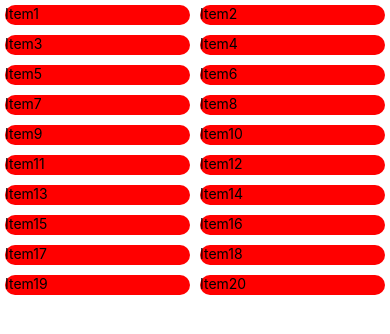
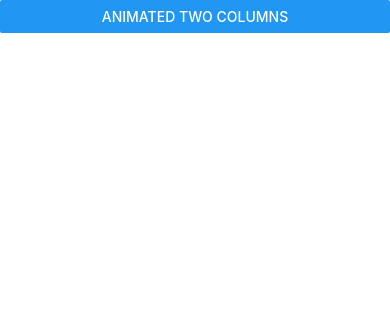
Before and after one commit to vovkasm/RnLiveListDemo, a React Native app: screen / in a window 390 px wide. Shown: the top 334 px of the page. Built offline with nearby package versions, Linux system fonts and the light colour scheme.

Commit message:
allow typechecking from `npm test`, remove old tests

```diff
--- a/App.tsx
+++ b/App.tsx
@@ -1,112 +1,21 @@
 import React from 'react';
-import {
-  LayoutAnimation,
-  Pressable,
-  SafeAreaView,
-  Text,
-  View,
-} from 'react-native';
-import {makeAutoObservable} from 'mobx';
-import {observer} from 'mobx-react-lite';
+import {Button, SafeAreaView} from 'react-native';
+import {Navigation} from 'react-native-navigation';
 
-class Item {
-  selected: boolean = false;
-
-  constructor(readonly id: string) {
-    makeAutoObservable(this);
-  }
-
-  onPress = () => {
-    LayoutAnimation.easeInEaseOut();
-    this.selected = !this.selected;
-  };
-}
-
-class List {
-  items: Item[] = [];
-
-  get orderedItems(): Item[] {
-    const remaining = this.items.slice();
-    const result: Item[] = [];
-    let current: Item[] = [];
-    while (remaining.length > 0) {
-      const currentWidth = getItemsWidth(current);
-      const idx = remaining.findIndex(
-        item => currentWidth + getItemWidth(item) <= 2,
-      );
-      if (idx >= 0) {
-        const [item] = remaining.splice(idx, 1);
-        if (!item) {
-          break;
-        }
-
-        current.push(item);
-        if (getItemsWidth(current) >= 2) {
-          result.push(...current);
-          current = [];
-        }
-      } else {
-        result.push(...remaining);
-        result.push(...current);
-        current = [];
-        break;
-      }
-    }
-    if (current.length > 0) {
-      result.push(...current);
-    }
-    return result;
-  }
-
-  constructor() {
-    makeAutoObservable(this);
-    for (let i = 0; i < 20; i++) {
-      this.items.push(new Item(`Item${i + 1}`));
-    }
-  }
-}
-
-function getItemsWidth(items: Item[]): number {
-  let width = 0;
-  for (const item of items) {
-    width += getItemWidth(item);
-  }
-  return width;
-}
-
-function getItemWidth(item: Item): number {
-  return item.selected ? 2 : 1;
-}
-
-const list = new List();
-
-const App = observer(() => {
-  return (
-    <SafeAreaView style={{flexDirection: 'row', flexWrap: 'wrap'}}>
-      {list.orderedItems.map(item => (
-        <ItemView key={item.id} item={item} />
-      ))}
-    </SafeAreaView>
-  );
-});
-
-const ItemView = observer((props: {item: Item}) => {
-  const item = props.item;
-  return (
-    <View style={{width: item.selected ? '100%' : '50%', flexDirection: 'row'}}>
-      <Pressable
-        onPress={item.onPress}
-        style={{
-          backgroundColor: 'red',
-          borderRadius: 10,
-          height: 20,
-          flex: 1,
-          margin: 5,
-        }}>
-        <Text>{item.id}</Text>
-      </Pressable>
-    </View>
-  );
-});
+const App = () => (
+  <SafeAreaView style={{flex: 1}}>
+    <Button
+      title="Animated Two Columns"
+      onPress={() => {
+        Navigation.push('Main', {
+          component: {
+            name: 'AnimatedTwoColumns',
+            options: {topBar: {title: {text: 'Animated Two Columns'}}},
+          },
+        });
+      }}
+    />
+  </SafeAreaView>
+);
 
 export default App;
--- a/app.json
+++ /dev/null
@@ -1,4 +0,0 @@
-{
-  "name": "RnLiveListDemo",
-  "displayName": "RnLiveListDemo"
-}
--- a/package.json
+++ b/package.json
@@ -6,7 +6,7 @@
     "android": "react-native run-android",
     "ios": "react-native run-ios",
     "start": "react-native start",
-    "test": "jest",
+    "test": "tsc --noEmit",
     "lint": "eslint . --ext .js,.jsx,.ts,.tsx"
   },
   "dependencies": {
```
Also changed, not shown: AnimatedTwoColumns.tsx (added, +112 -0 lines), index.js (+11 -1 lines), tsconfig.json (+1 -41 lines), 1 other file (tests, documents, lock files or other folders).
